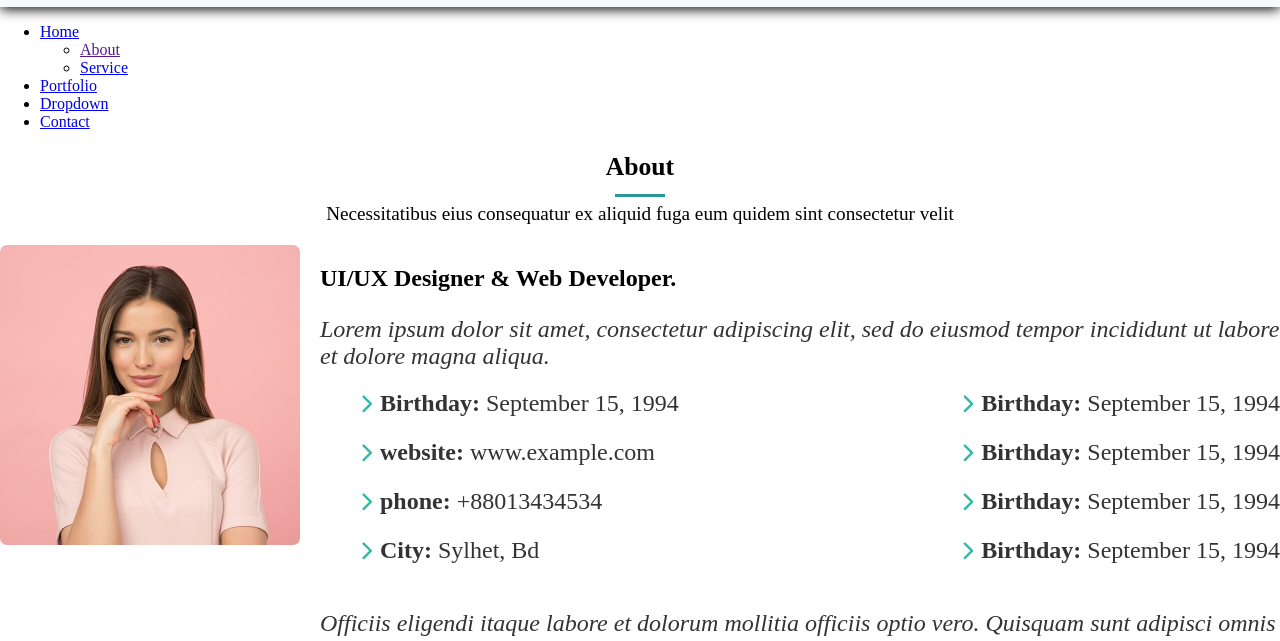
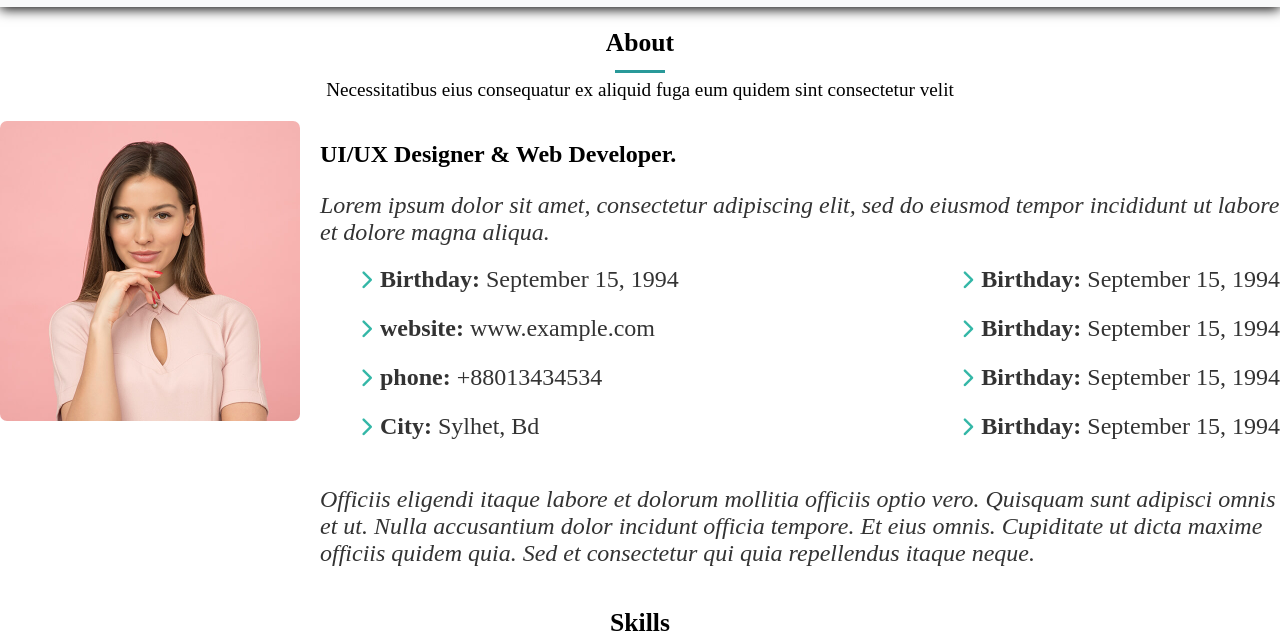
Before and after one commit to wptti/themewagon, a plain HTML site: page about.html in a window 1280 px wide. Shown: the part 107-748 px from the top of the page. Drawn offline with Linux system fonts and the light colour scheme.

Commit message:
remove ul

```diff
--- a/about.html
+++ b/about.html
@@ -34,16 +34,7 @@
         </nav>
     </header>
     <main>
-        <ul>
-            <li id="secondOne"><a href="#home">Home</a></li>
-            <ul>
-                <li id="thisOne"><a href="">About</a></li>
-                <li><a href="#">Service</a></li>
-            </ul>
-            <li><a href="#">Portfolio</a></li>
-            <li><a href="#">Dropdown</a></li>
-            <li><a href="#">Contact</a></li>
-        </ul>
+
         <!-- About Section -->
         <section id="about" class="section about">
             <div class="section-details">
```
